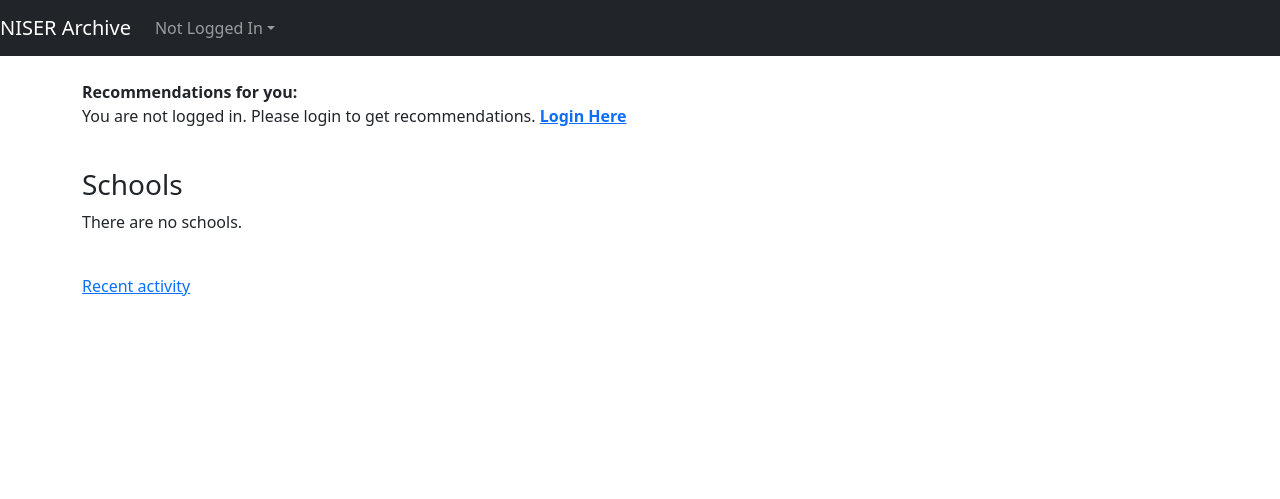
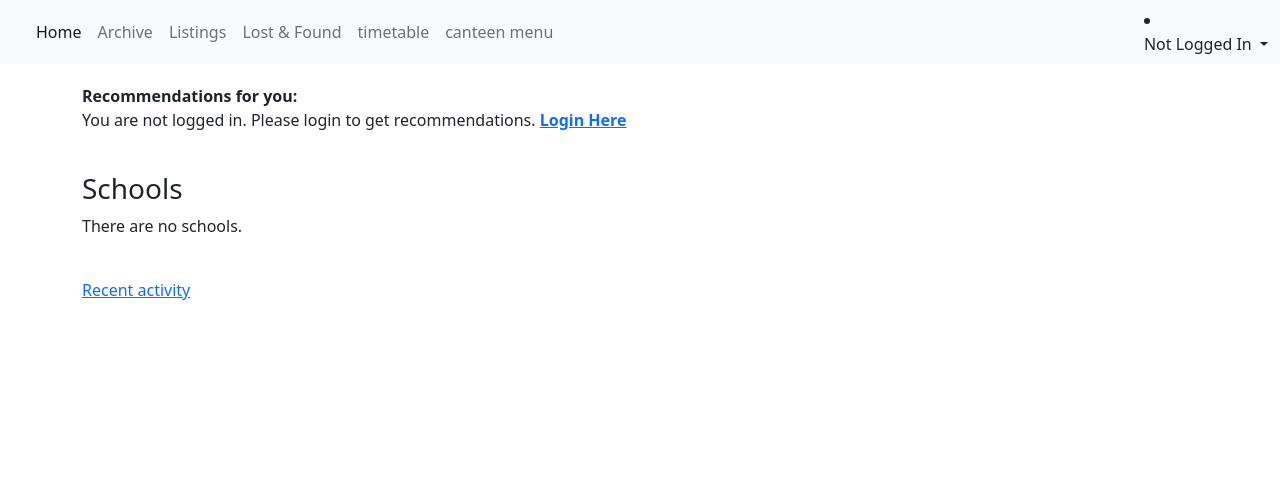
Before and after one commit to PeithonKing/niser_app_backend, a Django app: template templates/arc/index.html in a window 1280 px wide. Shown: the top 499 px of the page. Run offline with Django 4.2, Linux system fonts and the light colour scheme; the template is opened without the code that fills it, so the values that code supplies are empty; some libraries are stand-ins or nearby versions.

Commit message:
Make a global template and implement it in arc and (hopefully others)
1. templates/niser_app contains all dependencies and the navbar.
2. removed redundant starter-template
3. arc update css margin
4. arc rename sticky-footer-navbar.css to sticky-footer.css

```diff
--- a/static/arc/css/main.css
+++ b/static/arc/css/main.css
@@ -1,5 +1,5 @@
 main {
-  margin-bottom: 10px;
+  margin: 20px;
 }
 
 /*blockquote styling, pasta from codepen*/
--- a/static/arc/css/starter-template.css
+++ /dev/null
@@ -1,7 +0,0 @@
-body {
-  padding-top: 5rem;
-}
-.starter-template {
-  padding: 3rem 1.5rem;
-  text-align: center;
-}
--- a/templates/arc/base.html
+++ b/templates/arc/base.html
@@ -1,101 +1,23 @@
-<!DOCTYPE html>
-<html lang="en">
+{% extends 'niser_app/base.html' %}
 {% load static %}
 
-<head>
+{% block head_ext %}
   <meta charset="utf-8">
-  <link href="https://cdn.jsdelivr.net/npm/bootstrap@5.2.3/dist/css/bootstrap.min.css" rel="stylesheet"
-    integrity="sha384-rbsA2VBKQhggwzxH7pPCaAqO46MgnOM80zW1RWuH61DGLwZJEdK2Kadq2F9CUG65" crossorigin="anonymous">
-  <link rel="stylesheet" href="{% static 'arc/css/starter-template.css' %}">
-  <link rel="stylesheet" href="{% static 'arc/css/sticky-footer-navbar.css' %}">
+  <link rel="stylesheet" href="{% static 'arc/css/sticky-footer.css' %}">
   <link rel="stylesheet" href="{% static 'arc/css/main.css' %}">
   {% block css %} {% endblock %}
   <title>{% block title %} {% endblock %} | NISER Archive</title>
-</head>
+{% endblock %}
 
-<body>
-  <header>
-    <nav class="navbar navbar-expand-md navbar-dark bg-dark fixed-top">
-      <a class="navbar-brand" href="/arc">NISER Archive</a>
-      <button class="navbar-toggler" type="button" data-toggle="collapse" data-target="#mainNavbar"
-        aria-controls="navbarCollapse" aria-expanded="false" aria-label="Toggle navigation">
-        <span class="navbar-toggler-icon"></span>
-      </button>
 
-      <div class="collapse navbar-collapse" id="mainNavbar">
 
-        <!-- <form class="form-inline my-2 my-lg-0">
-      <input class="form-control mr-sm-2" type="text" placeholder="Search" aria-label="Search">
-      <button class="btn btn-outline-success my-2 my-sm-0" type="submit">Search</button>
-      </form> -->
-
-        <ul class="navbar-nav ml-auto">
-          <!-- <li class="nav-item">
-        <a class="nav-link disabled" href="#">Disabled</a>
-      </li> -->
-          {% if user.is_authenticated %}
-          <li class="nav-item dropdown">
-            <a class="nav-link dropdown-toggle" href="#" id="dropdown01" data-bs-toggle="dropdown" aria-haspopup="true"
-              aria-expanded="false" role="button">{{ user.name }}</a>
-            <div class="dropdown-menu dropdown-menu-right" aria-labelledby="dropdown01">
-              <a class="dropdown-item" href="{% url 'profile' %}">
-                <span class="oi oi-person"></span> Profile
-              </a>
-              <a class="dropdown-item" href="{% url 'logout' %}?next={{ request.get_full_path|urlencode }}">
-                <span class="oi oi-account-logout"></span> Log Out
-              </a>
-            </div>
-          </li>
-          {% else %}
-          <li class="nav-item dropdown">
-            <a class="nav-link dropdown-toggle" href="#" id="dropdown01" data-toggle="dropdown" aria-haspopup="true"
-              aria-expanded="false" role="button">Not Logged In</a>
-            <div class="dropdown-menu dropdown-menu-right" aria-labelledby="dropdown01">
-              <a class="dropdown-item" href="{% url 'login' %}?next={{ request.get_full_path|urlencode }}"> <span
-                  class="oi oi-account-login"></span> Log In</a>
-              <a class="dropdown-item" href="{% url 'signup' %}"> <span class="oi oi-person"></span> Sign Up</a>
-            </div>
-          </li>
-          {% endif %}
-        </ul>
-      </div>
-    </nav>
-  </header>
-
+{% block app_template %}
   <main class="container container-fluid">
     {% block alerts %} {% endblock %}
     {% block recom %} {% endblock %}
     <h3>{% block l3h %} {% endblock %}</h3>
     <h5>{% block l5h %} {% endblock %}</h5>
     {% block content %} {% endblock %}
-
-    <!-- generic modal -->
-    <div id="generic-modal">
-      <div class="modal fade" id="generic-modal-inner" role="dialog" tabindex="-1" aria-hidden="true">
-        <div class="modal-dialog" role="document">
-          <div class="modal-content">
-
-            <div class="modal-header">
-              <h5 class="modal-title" id="generic-modal-header"> Modal Header </h5>
-              <button type="button" class="close" data-dismiss="modal" aria-label="Close"><span
-                  aria-hidden="true">&times;</span></button>
-            </div>
-
-            <div class="modal-body" id="generic-modal-body">
-              <div id="generic-modal-msg">
-                Modal Message
-              </div>
-            </div>
-
-            <div class="modal-footer" id="generic-modal-footer">
-              Modal Footer
-            </div>
-
-          </div>
-        </div>
-      </div>
-    </div>
-    <!-- end generic modal -->
 
   </main>
 
@@ -105,13 +27,6 @@
       <span class="float-right"><a id="faq-link" href="{% url 'faq' %}">FAQ</a></span>
     </div>
   </footer>
-
-  <script src="https://cdnjs.cloudflare.com/ajax/libs/jquery/3.6.3/jquery.min.js"></script>
-  <script src="https://cdnjs.cloudflare.com/ajax/libs/popper.js/2.11.6/umd/popper.min.js"></script>
-  <script src="https://cdnjs.cloudflare.com/ajax/libs/bootstrap/5.2.3/js/bootstrap.min.js"></script>
-  <script src="https://cdnjs.cloudflare.com/ajax/libs/showdown/2.1.0/showdown.min.js"></script>
   <script src="{% static 'arc/js/main.js'%}"></script>
-  {% block js %} {% endblock %}
-</body>
-
-</html>
+  {% block js %} {% endblock js %}
+{% endblock app_template %}
--- /dev/null
+++ b/templates/niser_app/base.html
@@ -0,0 +1,35 @@
+<!DOCTYPE html>
+<html lang="en">
+
+<head>
+    <meta charset="UTF-8" />
+    <meta http-equiv="X-UA-Compatible" content="IE=edge" />
+    <meta name="viewport" content="width=device-width, initial-scale=1" />
+
+    <link href="https://cdn.jsdelivr.net/npm/bootstrap@5.2.3/dist/css/bootstrap.min.css" rel="stylesheet"integrity="sha384-rbsA2VBKQhggwzxH7pPCaAqO46MgnOM80zW1RWuH61DGLwZJEdK2Kadq2F9CUG65" crossorigin="anonymous" />
+
+    <script src="https://cdnjs.cloudflare.com/ajax/libs/jquery/3.6.3/jquery.min.js" integrity="sha512-STof4xm1wgkfm7heWqFJVn58Hm3EtS31XFaagaa8VMReCXAkQnJZ+jEy8PCC/iT18dFy95WcExNHFTqLyp72eQ==" crossorigin="anonymous" referrerpolicy="no-referrer">
+    </script>
+
+    <script src="https://cdn.jsdelivr.net/npm/bootstrap@5.2.3/dist/js/bootstrap.bundle.min.js" integrity="sha384-kenU1KFdBIe4zVF0s0G1M5b4hcpxyD9F7jL+jjXkk+Q2h455rYXK/7HAuoJl+0I4" crossorigin="anonymous">
+    </script>
+
+    <script src="https://cdnjs.cloudflare.com/ajax/libs/showdown/2.1.0/showdown.min.js" integrity="sha512-LhccdVNGe2QMEfI3x4DVV3ckMRe36TfydKss6mJpdHjNFiV07dFpS2xzeZedptKZrwxfICJpez09iNioiSZ3hA==" crossorigin="anonymous" referrerpolicy="no-referrer">
+    </script>
+
+    <script src="https://cdnjs.cloudflare.com/ajax/libs/popper.js/2.11.6/umd/popper.min.js" integrity="sha512-6UofPqm0QupIL0kzS/UIzekR73/luZdC6i/kXDbWnLOJoqwklBK6519iUnShaYceJ0y4FaiPtX/hRnV/X/xlUQ==" crossorigin="anonymous" referrerpolicy="no-referrer">
+    </script>
+
+    {% block head_ext %}
+    {% endblock %}
+
+</head>
+
+<body>
+
+{% include "./navbar.html" %}
+
+{% block app_template %}
+{% endblock %}
+
+</body>
--- /dev/null
+++ b/templates/niser_app/navbar.html
@@ -0,0 +1,52 @@
+{% load static %}
+
+<nav class="navbar navbar-expand-lg navbar-light bg-light">
+  <div class="container-fluid">
+    <a class="navbar-brand" href="#"></a>
+    <button class="navbar-toggler" type="button" data-bs-toggle="collapse" data-bs-target="#navbarSupportedContent" aria-controls="navbarSupportedContent" aria-expanded="false" aria-label="Toggle navigation">
+      <span class="navbar-toggler-icon"></span>
+    </button>
+    <div class="collapse navbar-collapse" id="navbarSupportedContent">
+      <ul class="navbar-nav me-auto mb-2 mb-lg-0">
+        <li class="nav-item">
+          <a class="nav-link active" aria-current="page" href="/">Home</a>
+        </li>
+        <li class="nav-item">
+          <a class="nav-link" href="/arc">Archive</a>
+        <li class="nav-item">
+          <a class="nav-link" href="/listings">Listings</a>
+        <li class="nav-item">
+          <a class="nav-link" href="/lnf">Lost & Found</a>
+        <li class="nav-item">
+          <a class="nav-link" href="/timetable"> timetable </a>
+        <li class="nav-item">
+          <a class="nav-link" href="/canteen_menu"> canteen menu </a>
+        </li>
+      </ul>
+      <li class="nav-item dropdown">
+          {% if user.is_authenticated %}
+          <a class="nav-link dropdown-toggle" href="#" id="navbarDropdown" role="button" data-bs-toggle="dropdown" aria-expanded="false">
+          {{ user.name }}
+          </a>
+          <ul class="dropdown-menu dropdown-menu-end" aria-labelledby="navbarDropdown">
+          <a class="dropdown-item" href="{% url 'profile' %}">
+              <span class="oi oi-person"></span> Profile
+            </a>
+            <li><hr class="dropdown-divider"></li>
+            <a class="dropdown-item" href="{% url 'logout' %}?next={{ request.get_full_path|urlencode }}">
+              <span class="oi oi-account-logout"></span> Log Out
+            </a>
+          {% else %}
+          <a class="nav-link dropdown-toggle" href="#" id="navbarDropdown" role="button" data-bs-toggle="dropdown" aria-expanded="false">
+            Not Logged In
+          </a>
+          <ul class="dropdown-menu dropdown-menu-end" aria-labelledby="navbarDropdown">
+          <a class="dropdown-item" href="{% url 'login' %}?next={{ request.get_full_path|urlencode }}"> <span
+                class="oi oi-account-login"></span> Log In</a>
+          <a class="dropdown-item" href="{% url 'signup' %}"> <span class="oi oi-person"></span> Sign Up</a>
+          {% endif %}
+          </ul>
+        </li>
+    </div>
+  </div>
+</nav>
```
Also changed, not shown: templates/my_user/base.html (+6 -18 lines), templates/my_user/navbar.html (deleted, +0 -20 lines), static/arc/css/sticky-footer.css (renamed from static/arc/css/sticky-footer-navbar.css), 1 other file.
